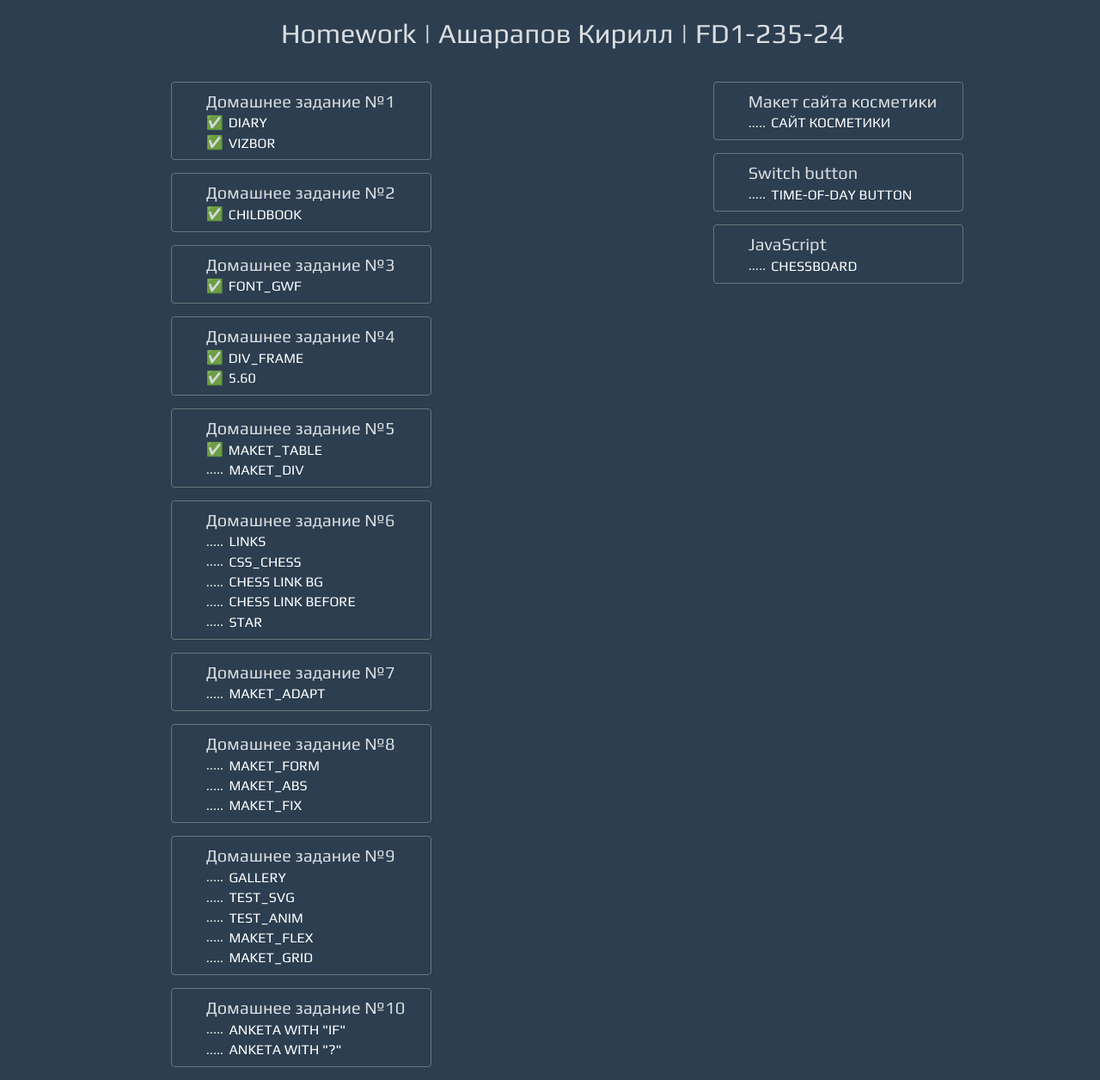
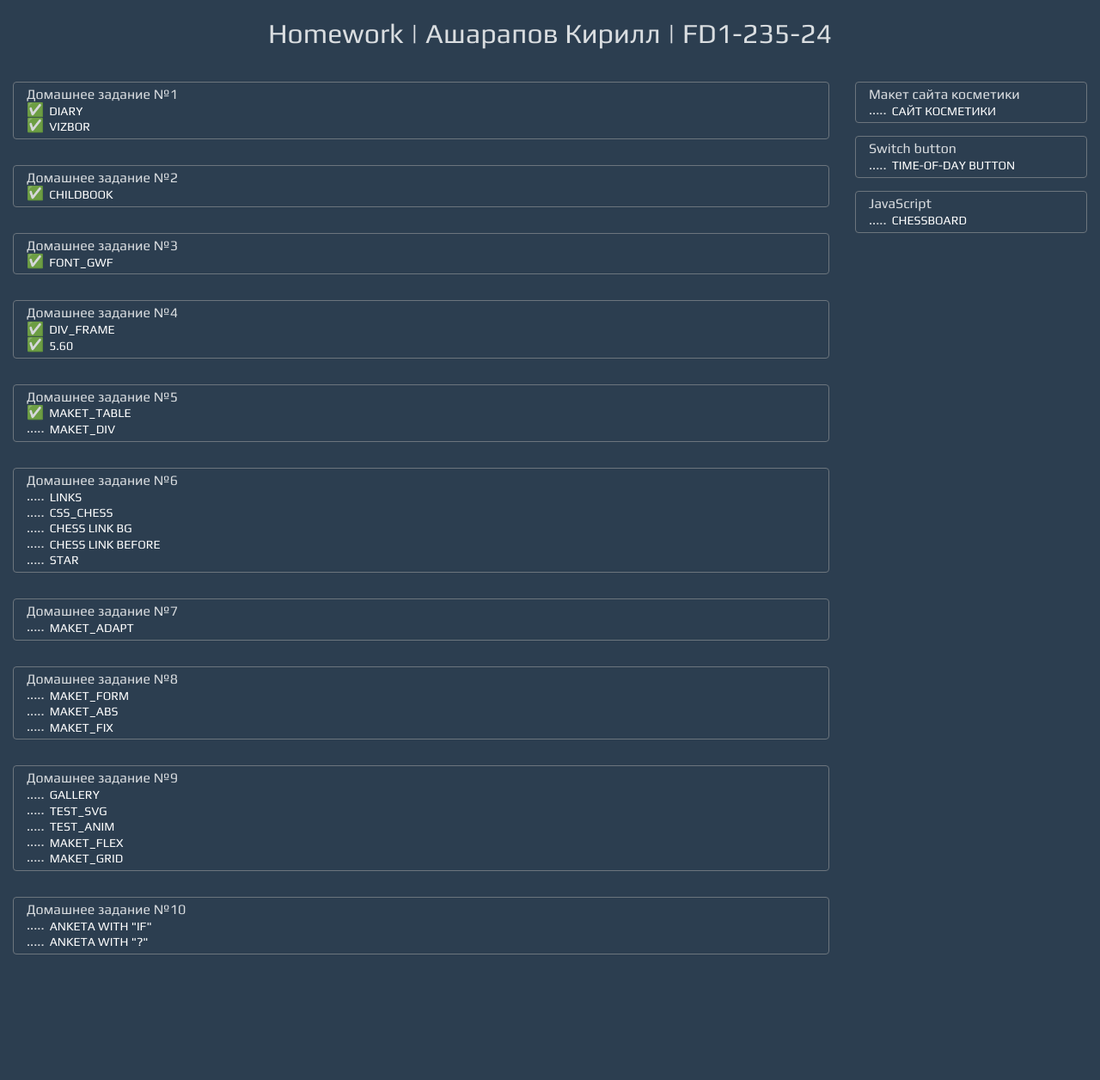
Before and after one commit to AsharapovK/EDUCATION, a PHP site: page / in a window 1280 px wide. Shown: the whole page at 86% size. After the commit the page ends 1110 px from the top, so only its background shows below. Run offline with PHP 8.4, Linux system fonts and the light colour scheme.

Commit message:
change index

```diff
--- a/CSS/style.css
+++ b/CSS/style.css
@@ -1,6 +1,5 @@
 * {
   font-family: "Play", sans-serif;
-  padding-left: 10px;
   color: rgba(255, 255, 255, 0.825);
   background-color: #2c3e50; }
   * a {
@@ -30,12 +29,12 @@ h1 {
 .HomeWorkDiv {
   border: #6c757d solid 1px;
   border-radius: 4px;
-  margin: 15px 0px 15px 0px;
+  margin: 15px 15px 15px 15px;
   padding: 10px 30px 10px 30px;
   -webkit-transition: all 1s ease;
   transition: all 1s ease; }
   .HomeWorkDiv h2 {
-    font-size: 20px; }
+    font-size: 18px; }
   .HomeWorkDiv li {
     padding: 5px 0px 0px 0px; }
     .HomeWorkDiv li a {
@@ -48,4 +47,36 @@ h1 {
     -webkit-transform: scale(1.008);
             transform: scale(1.008); }
 
+.table {
+  display: grid;
+  grid-template-columns: 2% 1fr 2% 20% 2%; }
+
+.coll_1 {
+  grid-column: 2/3;
+  display: grid;
+  grid-template-columns: 1fr 1fr 1fr 1fr; }
+
+.coll_2 {
+  grid-column: 4; }
+
+@media all and (max-width: 1625px) {
+  .HomeWorkDiv {
+    padding: 5px 15px 5px 15px; }
+    .HomeWorkDiv h2 {
+      font-size: 16px; }
+    .HomeWorkDiv li {
+      padding: 0px 0px 0px 0px; }
+      .HomeWorkDiv li a {
+        font-size: 14px; } }
+@media all and (max-width: 1337px) {
+  .table {
+    grid-template-columns: minmax(300px, 1fr) 300px; }
+
+  .coll_1 {
+    grid-template-columns: 1fr;
+    grid-column: 1; }
+
+  .coll_2 {
+    grid-column: 2; } }
+
 /*# sourceMappingURL=style.css.map */
--- a/CSS/style.scss
+++ b/CSS/style.scss
@@ -1,6 +1,6 @@
 * {
   font-family: "Play", sans-serif;
-  padding-left: 10px;
+  // padding-left: 10px;
   color: rgba(255, 255, 255, 0.825);
   background-color: #2c3e50;
 
@@ -37,12 +37,12 @@ h1 {
 .HomeWorkDiv {
   border: #6c757d solid 1px;
   border-radius: 4px;
-  margin: 15px 0px 15px 0px;
+  margin: 15px 15px 15px 15px;
   padding: 10px 30px 10px 30px;
   transition: all 1s ease;
 
   h2 {
-    font-size: 20px;
+    font-size: 18px;
   }
 
   li {
@@ -60,3 +60,50 @@ h1 {
     transform: scale(1.008);
   }
 }
+
+.table {
+  display: grid;
+  grid-template-columns: 2% 1fr 2% 20% 2%;
+}
+
+.coll_1 {
+  grid-column: 2/3;
+  display: grid;
+  grid-template-columns: 1fr 1fr 1fr 1fr;
+}
+
+.coll_2 {
+  grid-column: 4;
+}
+
+@media all and (max-width: 1625px) {
+  .HomeWorkDiv {
+    padding: 5px 15px 5px 15px;
+    h2 {
+      font-size: 16px;
+    }
+    li {
+      padding: 0px 0px 0px 0px;
+
+      a {
+        font-size: 14px;
+      }
+    }
+  }
+}
+
+@media all and (max-width: 1337px) {
+  .table {
+    // display: grid;
+    grid-template-columns: minmax(300px, 1fr) 300px;
+  }
+
+  .coll_1 {
+    grid-template-columns: 1fr;
+    grid-column: 1;
+  }
+
+  .coll_2 {
+    grid-column: 2;
+  }
+}
--- a/index.html
+++ b/index.html
@@ -9,12 +9,9 @@
     <link rel="stylesheet" href="CSS/normolise.css">
     <link rel="stylesheet" href="CSS/style.css">
     <link href="https://fonts.googleapis.com/css2?family=Play:wght@400;700&display=swap" rel="stylesheet">
-
 </head>
 
 <body>
-
-
     <h1>Homework | Ашарапов Кирилл | FD1-235-24 </h1>
     <div class="table">
         <div class="coll_1">
@@ -103,7 +100,8 @@
                     <li type="square"> ..... <a target="_blank" href="HOMEWORK/TEST_ANIM/index.html">TEST_ANIM</a></li>
                     <li type="square"> ..... <a target="_blank" href="HOMEWORK/MAKET_FLEX/index.html">MAKET_FLEX</a>
                     </li>
-                    <li type="square"> ..... <a targ et="_blank" href="HOMEWORK/MAKET_GRID/index.html">MAKET_GRID</a></li>
+                    <li type="square"> ..... <a targ et="_blank" href="HOMEWORK/MAKET_GRID/index.html">MAKET_GRID</a>
+                    </li>
 
                 </ul>
             </div>
```
Also changed, not shown: 1 other file.
